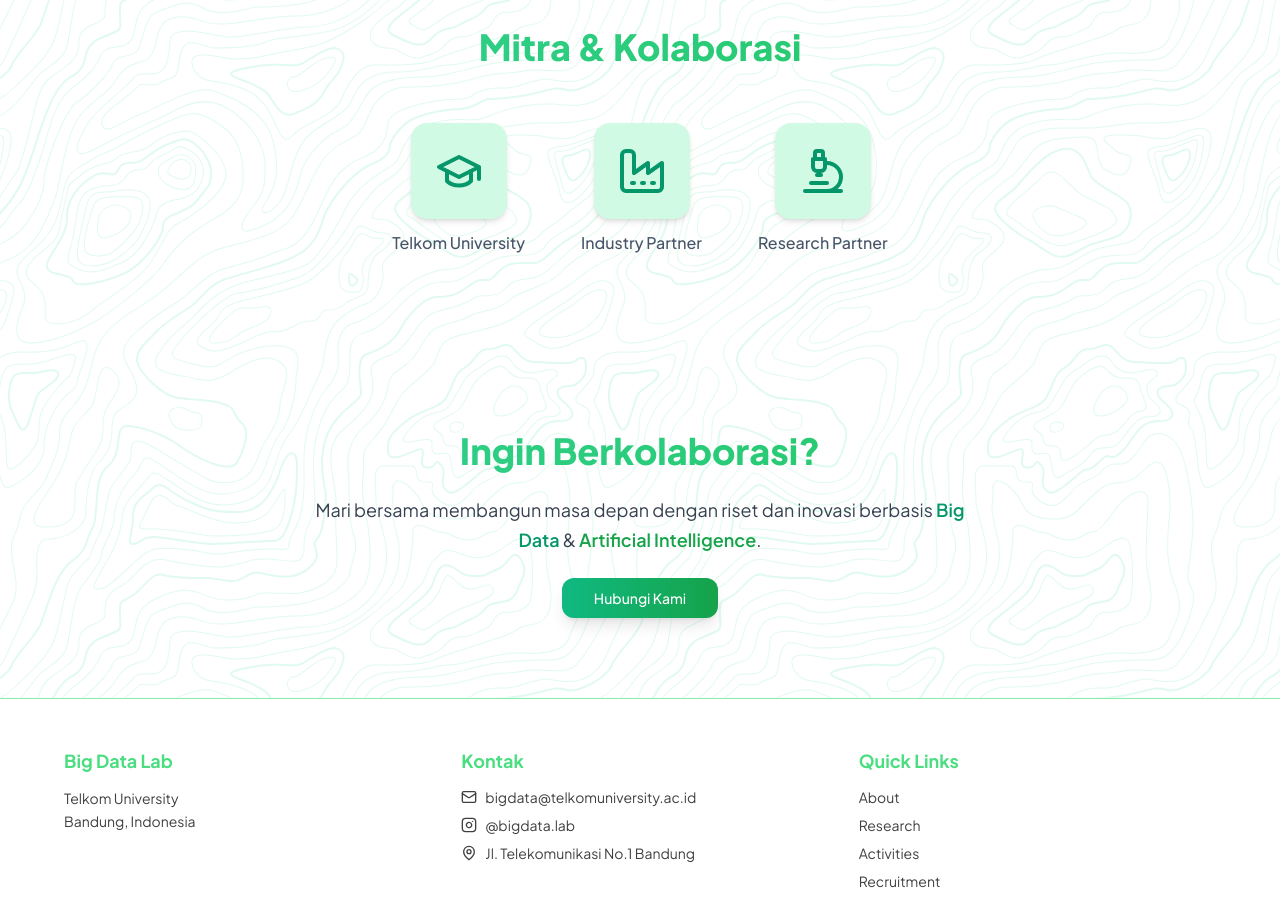
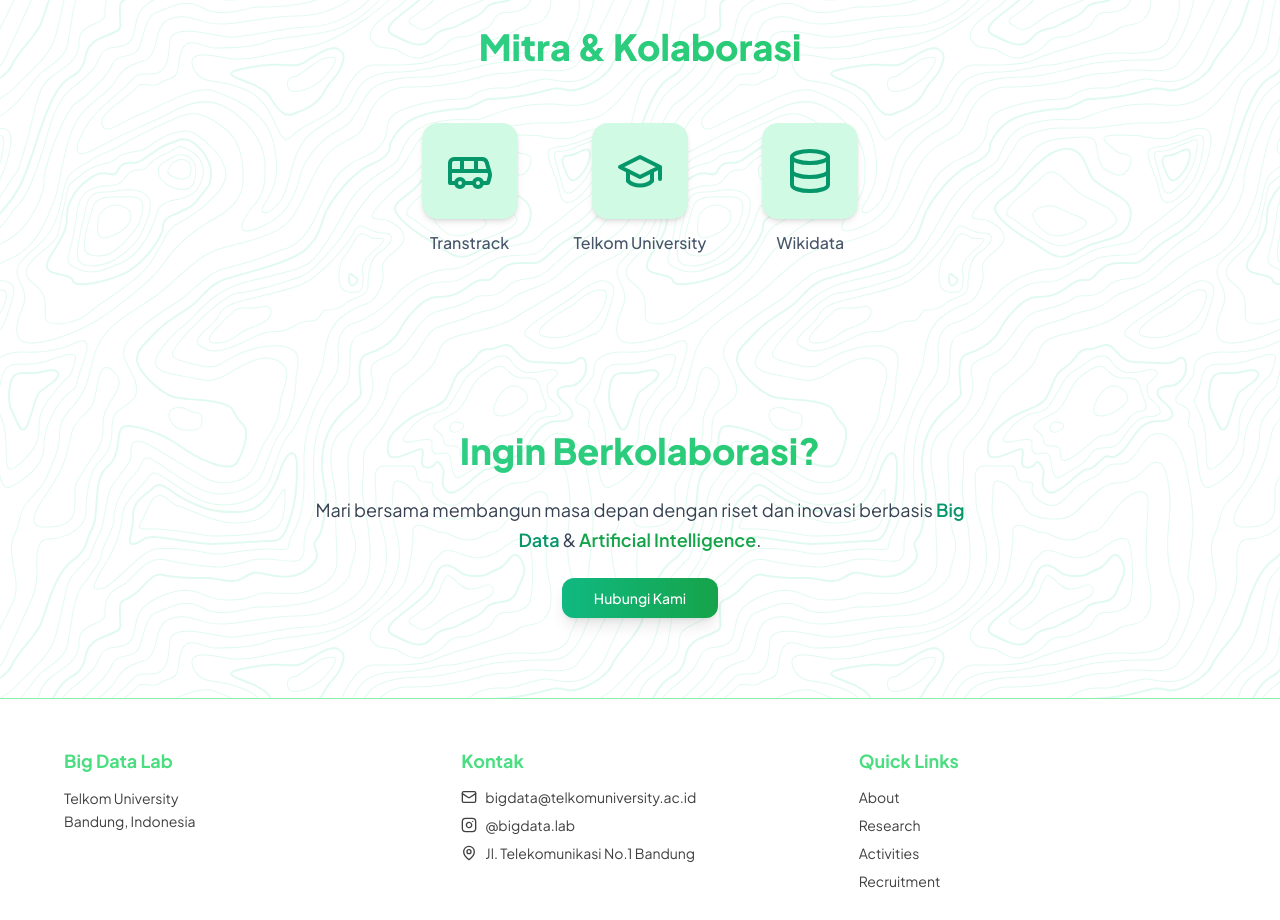
Before and after one commit to bigdatatelyu/bigdatatelyu.github.io, a Next.js app: page / in a window 1280 px wide. Shown: the part 3680-4600 px from the top of the page. Built offline with nearby package versions, Linux system fonts and the light colour scheme.

Commit message:
fix: update partner entries and icons for accuracy

```diff
--- a/src/data/partners/index.ts
+++ b/src/data/partners/index.ts
@@ -1,10 +1,10 @@
-import { Factory, GraduationCap, Microscope } from "lucide-react";
+import { GraduationCap, Database, Bus } from "lucide-react";
 import { Partner } from "./types";
 
 const partners: Partner[] = [
+  { name: "Transtrack", icon: Bus },
   { name: "Telkom University", icon: GraduationCap },
-  { name: "Industry Partner", icon: Factory },
-  { name: "Research Partner", icon: Microscope },
+  { name: "Wikidata", icon: Database },
 ];
 
 export default partners;
```
